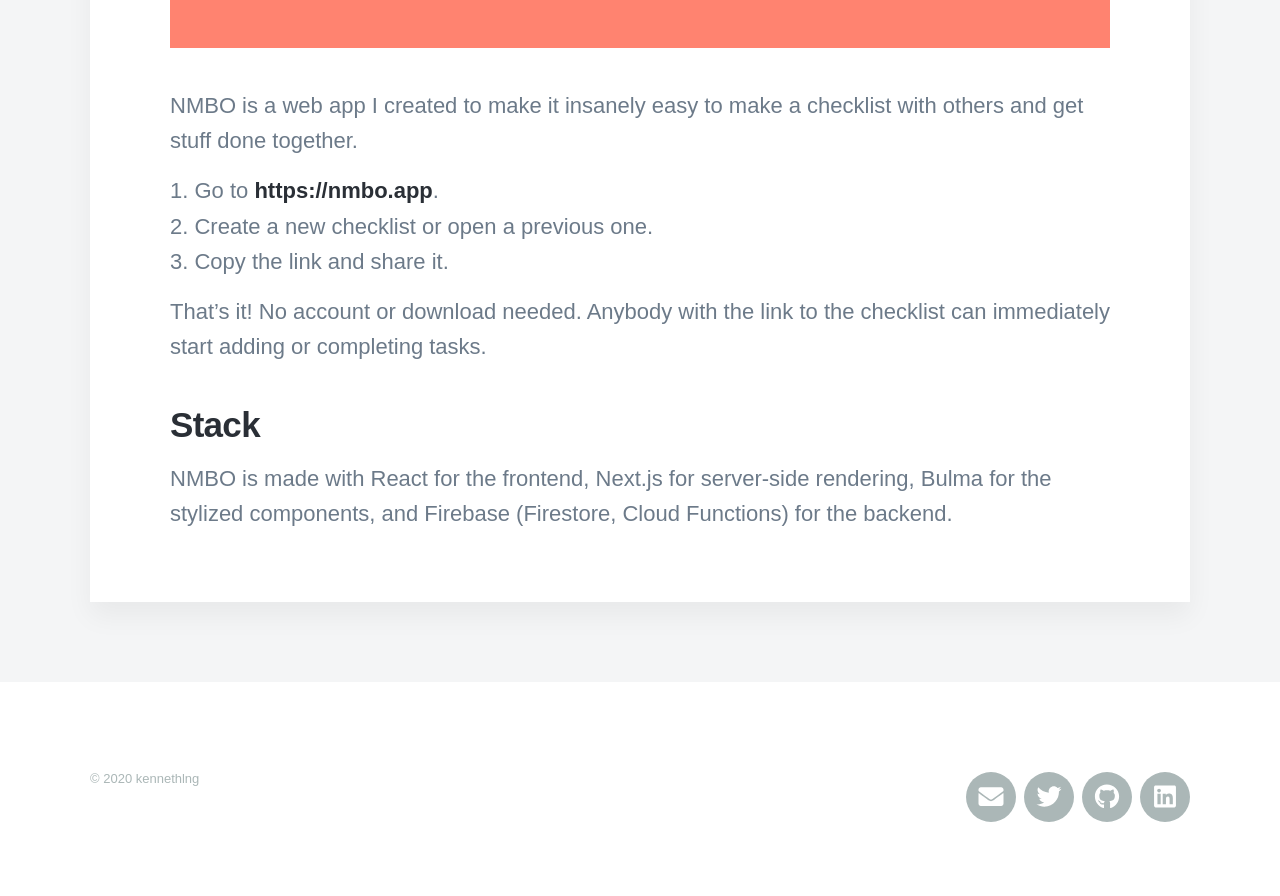
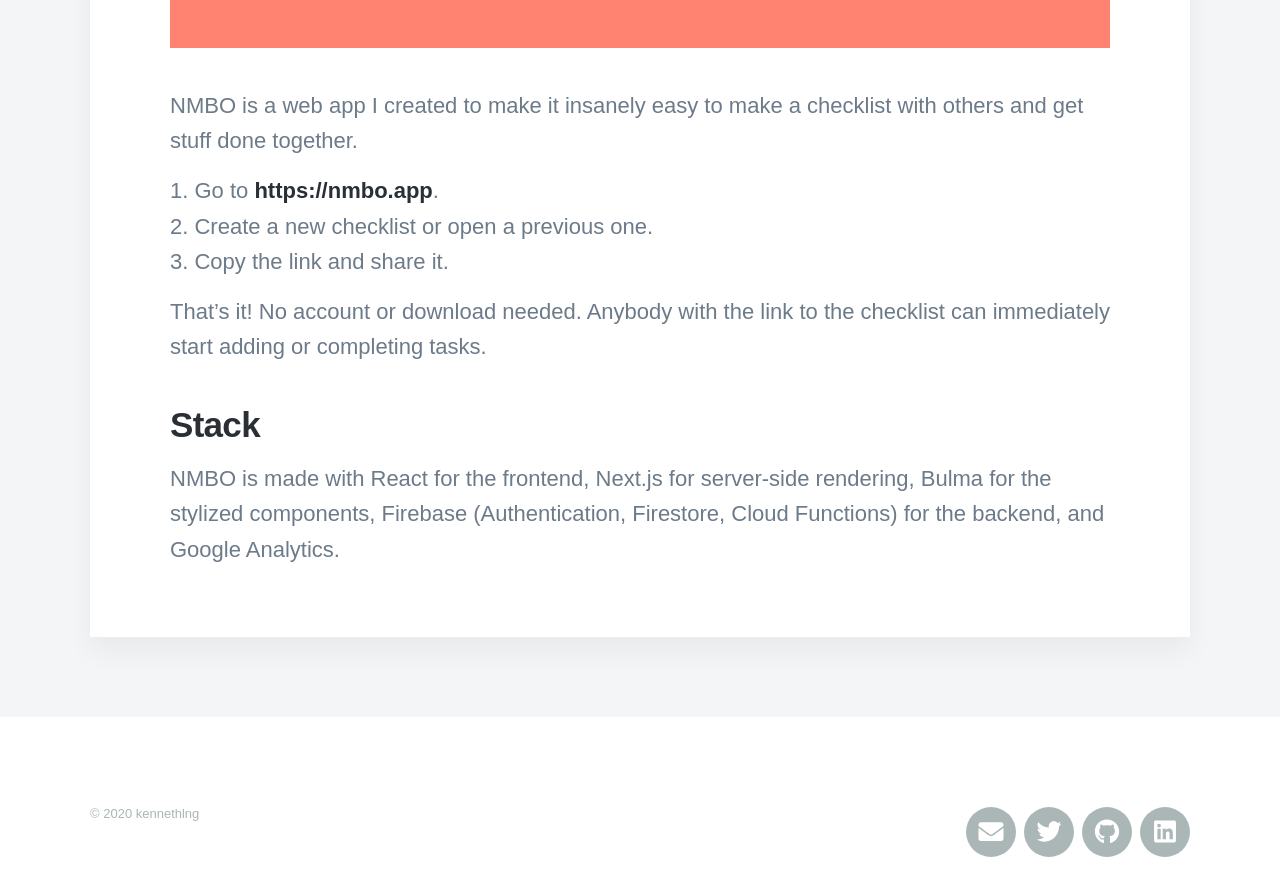
Before and after one commit to kennethfreeflow/kennethlng.github.io, a Jekyll site: the page built from _projects/2020-10-21-nmbo.md, in a window 1280 px wide and 900 px high, scrolled down 1083 px. Shown: the top 896 px of the window. Built offline with Jekyll 4.4.1, drawn with Linux system fonts in a browser that asks for light colours; nearby versions of some CDN libraries; some web fonts are replaced; before the commit the page ends 1948 px from its top, so only the background shows below that.

Commit message:
Update 2020-10-21-nmbo.md

```diff
--- a/_projects/2020-10-21-nmbo.md
+++ b/_projects/2020-10-21-nmbo.md
@@ -18,4 +18,4 @@
 
 ## Stack
 
-NMBO is made with React for the frontend, Next.js for server-side rendering, Bulma for the stylized components, and Firebase (Firestore, Cloud Functions) for the backend.
+NMBO is made with React for the frontend, Next.js for server-side rendering, Bulma for the stylized components, Firebase (Authentication, Firestore, Cloud Functions) for the backend, and Google Analytics.
```
